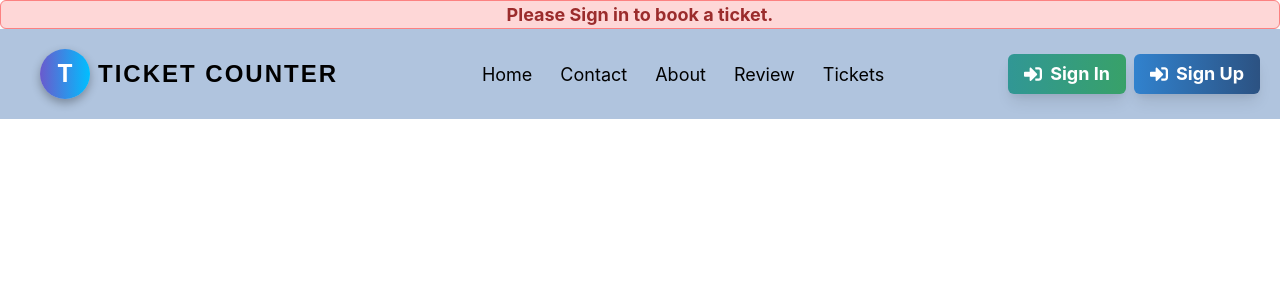
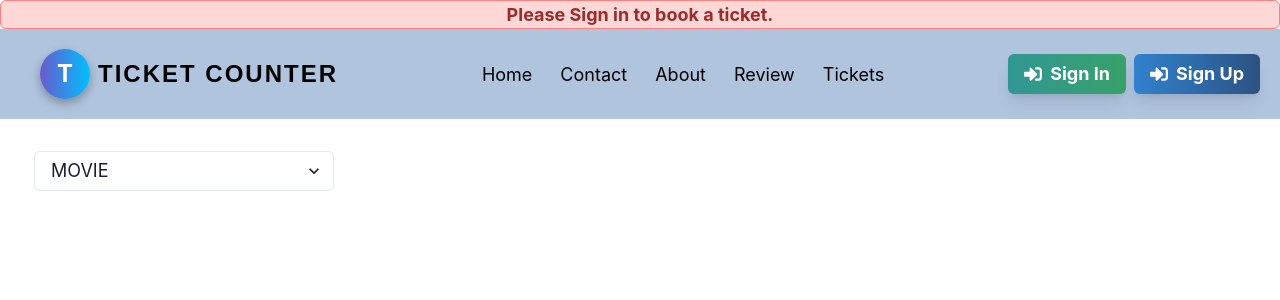
Before and after one commit to hussainmurtaza786/ticket-counter, a React (Create React App) app: page /bookTicket in a window 1280 px wide. Shown: the top 300 px of the page. Built offline with nearby package versions, Linux system fonts and the light colour scheme.

Commit message:
filter added in booked-Ticket correcting transportation

```diff
--- a/src/components/Forms/Transportation.jsx
+++ b/src/components/Forms/Transportation.jsx
@@ -6,9 +6,11 @@ import {
   Input,
   Heading,
   ListItem,
+  List,
   Text,
   useToast,
   SimpleGrid,
+  Stack,
 } from "@chakra-ui/react";
 import { useDispatch, useSelector } from "react-redux";
 import { addTransportTicketThunk } from "../../store/ticketSlice";
@@ -101,13 +103,16 @@ const Transportation = () => {
   };
 
   return (
-    <Box p={5} shadow="md" borderWidth="1px" borderRadius="lg">
-      <Heading mb={4}>Flight Ticket Search</Heading>
+    <Box p={{ base: 3, md: 5 }} shadow="md" borderWidth="1px" borderRadius="lg">
+      <Heading mb={4} fontSize={{ base: "lg", md: "xl" }}>
+        Flight Ticket Search
+      </Heading>
+      <Stack spacing={4}>
         <Input
           placeholder="Enter your Journey from (e.g., Karachi)"
           value={destination}
           onChange={(e) => setDestination(e.target.value)}
-        onKeyDown={handleKeyDown} // Add this line
+          onKeyDown={handleKeyDown}
           mb={3}
           width={{ base: "100%", md: "70%" }}
         />
@@ -115,7 +120,7 @@ const Transportation = () => {
           placeholder="Enter your destination to (e.g., Lahore)"
           value={journey}
           onChange={(e) => setJourney(e.target.value)}
-        onKeyDown={handleKeyDown} // Add this line
+          onKeyDown={handleKeyDown}
           mb={3}
           width={{ base: "100%", md: "70%" }}
         />
@@ -124,11 +129,14 @@ const Transportation = () => {
           colorScheme="teal"
           onClick={handleSearch}
           mb={4}
-        ml={2}
           size={{ base: "md", md: "lg" }}
+          width={{ base: "100%", md: "auto" }}
         >
           Search Tickets
         </Button>
+      </Stack>
+
+      <List spacing={3}>
         <SimpleGrid columns={{ base: 1, sm: 2, md: 3 }} spacing={4}>
           {availableTickets.map((ticket, index) => (
             <ListItem
@@ -139,8 +147,9 @@ const Transportation = () => {
               display="flex"
               justifyContent="space-between"
               alignItems="center"
+              flexDirection={{ base: "column", md: "row" }} // Stack vertically on small screens
             >
-            <Text>
+              <Text fontSize={{ base: "sm", md: "md" }} mb={{ base: 2, md: 0 }}>
                 {ticket.type.toUpperCase()} from {ticket.from} to {ticket.to} at{" "}
                 {ticket.departure_time}, Price: {ticket.price} PKR
               </Text>
@@ -149,6 +158,7 @@ const Transportation = () => {
                 variant="outline"
                 isLoading={loadingStates[index]}
                 _hover={{ bg: "blue.500", color: "white" }}
+                size={{ base: "md", md: "lg" }}
                 onClick={() => bookTicketHandler(ticket, index)}
               >
                 {loadingStates[index] ? "Booking..." : "Book Ticket"}
@@ -156,6 +166,7 @@ const Transportation = () => {
             </ListItem>
           ))}
         </SimpleGrid>
+      </List>
     </Box>
   );
 };
--- a/src/components/Pages/BookTicket.jsx
+++ b/src/components/Pages/BookTicket.jsx
@@ -1,4 +1,5 @@
-import { Box, Image, Text, VStack, HStack, Grid, useColorModeValue } from "@chakra-ui/react";
+import { Box, Image, Text, VStack, HStack, Grid, useColorModeValue, Select } from "@chakra-ui/react";
+import { useState } from "react";
 import { useSelector } from "react-redux";
 
 const BookTicket = () => {
@@ -9,15 +10,37 @@ const BookTicket = () => {
   const cardBg = useColorModeValue("white", "gray.800"); // Light/Dark mode support
   const borderColor = useColorModeValue("gray.300", "gray.700");
   const hoverColor = useColorModeValue("gray.100", "gray.700");
+  const values = ["movie", "sports", "flight"];
+  const [selectedTicket, setSelectedTicket] = useState("movie");
+
+  const handleTicketChange = (e) => {
+    setSelectedTicket(e.target.value);
+  };
 
   return (
     <Box p={4}>
+      <Box justifyContent="center" m="2px">
+        <Select
+          value={selectedTicket}
+          onChange={handleTicketChange}
+          m={4}
+          width={{ base: "100px", sm: "200px", md: "300px" }}
+          fontSize={{ base: "16px", md: "18px" }}
+        >
+          {values.map((val) => (
+            <option key={val} value={val}>
+              {val.toUpperCase()}
+            </option>
+          ))}
+        </Select>
+      </Box>
       <Grid
         templateColumns={{ base: "1fr", md: "repeat(2, 1fr)", lg: "repeat(3, 1fr)" }}
         gap={6}
       >
         {/* /////////// Movie Tickets ////////// */}
-        {movies.map((item) => (
+        {selectedTicket === "movie" &&
+          movies.map((item) => (
             <HStack
               key={item.id}
               m={4}
@@ -44,10 +67,12 @@ const BookTicket = () => {
                 <Text>Rating: <strong>{item.rating}</strong></Text>
               </VStack>
             </HStack>
-        ))}
+          ))
+        }
 
         {/* /////////// Sports Tickets ////////// */}
-        {sports.map((item) => (
+        {selectedTicket === 'sports' &&
+          sports.map((item) => (
             <HStack
               key={item.id}
               m={4}
@@ -68,10 +93,12 @@ const BookTicket = () => {
                 <Text>Price: <strong>${item.price}</strong></Text>
               </VStack>
             </HStack>
-        ))}
+          ))
+        }
+        {/* /////////// Transport Tickets ////////// */}
+        {selectedTicket === 'flight' &&
 
-        {/* /////////// Transport Tickets ////////// */}
-        {transports.map((item) => (
+          transports.map((item) => (
             <HStack
               key={item.id}
               m={4}
@@ -83,19 +110,30 @@ const BookTicket = () => {
               _hover={{ boxShadow: "xl", bg: hoverColor, transform: "scale(1.02)" }}
               transition="all 0.2s"
             >
-            <VStack align="start" spacing={2}>
+              <VStack display="flex" align="start" spacing={3} w="100%">
+                <Box display="flex" justifyContent="space-between" w="100%">
+                  <HStack spacing={2} align="center">
                     <Text fontWeight="bold" fontSize="xl">
                       {item.from} To {item.to}
                     </Text>
+                    <Image
+                      src="https://cdn.icon-icons.com/icons2/2642/PNG/512/google_map_location_logo_icon_159350.png"
+                      alt="location icon"
+                      w="40px"
+                    />
+                  </HStack>
+                </Box>
                 <Text>Transport Type: <strong>{item.type.toUpperCase()}</strong></Text>
                 <Text>Departure Time: <strong>{item.departure_time}</strong></Text>
                 <Text>Arrival Time: <strong>{item.arrival_time}</strong></Text>
                 <Text>Price: <strong>${item.price}</strong></Text>
               </VStack>
             </HStack>
-        ))}
+          ))
+
+        }
       </Grid>
-    </Box>
+    </Box >
   );
 };
 
```
Lines whose indentation alone changed are shown as unchanged.
